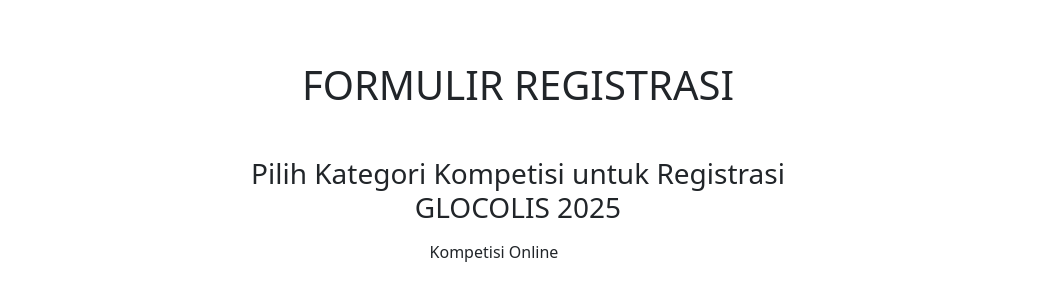
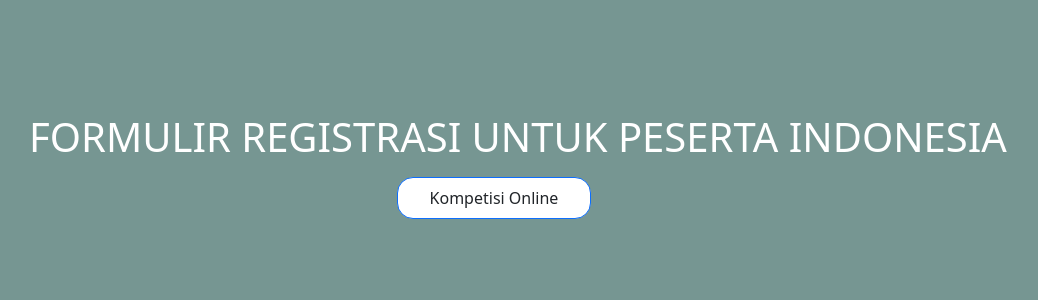
Before and after one commit to iysaofficial/registration-glocolis, a Next.js app: page /registration/homeindo in a window 1280 px wide. Shown: the part 234-534 px from the top of the page, without its empty margins (122-1160 px from the left). Built offline with nearby package versions, Linux system fonts and the light colour scheme.

Commit message:
update button -k

```diff
--- a/src/pages/index.js
+++ b/src/pages/index.js
@@ -26,13 +26,13 @@
           </div>
           <div className="link-web mx-auto text-center">
             <Link href="/registration/homeindo" legacyBehavior>
-            <a className="btn-regist btn-action text-center me-lg-5 m-2">
+            <a className="btn-regist   text-center me-lg-5 m-2">
               Indonesia Participant{" "}
               <i className="fa-solid fa-earth-americas"></i>
             </a>
             </Link>
             <Link href="/registration/homeinter" legacyBehavior>
-            <a className="btn-regist btn-action text-center me-lg-5 m-2">
+            <a className="btn-regist   text-center me-lg-5 m-2">
               International Participant{" "}
               <i className="fa-solid fa-earth-americas"></i>
             </a>
--- a/src/pages/registration/homeindo.jsx
+++ b/src/pages/registration/homeindo.jsx
@@ -38,22 +38,22 @@
           <div className="wrapper">
             <div className="text-center">
               <h1 className="mx-auto text-sm md:text-lg lg:text-5xl">
-                FORMULIR REGISTRASI
+                FORMULIR REGISTRASI UNTUK PESERTA INDONESIA
               </h1>
-              <h3 className="mx-auto mt-5 mb-2 text-sm md:text-lg lg:text-2xl">
+              {/* <h3 className="mx-auto mt-5 mb-2 text-sm md:text-lg lg:text-2xl">
                 Pilih Kategori Kompetisi untuk Registrasi GLOCOLIS 2025
-              </h3>
+              </h3> */}
             </div>
           </div>
           <div className="link-web mx-auto text-center">
             <a
-              className="btn btn-action text-center me-lg-5 "
+              className="btn btn-regist text-center me-lg-5 "
               onClick={() => handleOpenModal("/registration/indo-online", indonesiaOnlineTerms)}
             >
               Kompetisi Online{" "}<i className="fa-solid fa-earth-americas"></i>
             </a>
             {/* <a
-              className="btn btn-action text-center me-lg-5 "
+              className="btn btn-regist text-center me-lg-5 "
               onClick={() => handleOpenModal("/registration/indo-offline", indonesiaOfflineTerms)}
             >
               Kompetisi Offline{" "}<i className="fa-solid fa-earth-americas"></i>
--- a/src/pages/registration/inter-offline.jsx
+++ b/src/pages/registration/inter-offline.jsx
@@ -148,7 +148,7 @@
       <section className="registration-section">
         <div class="container">
           <div class="content">
-            <div class="sub">FORM REGISTRATION</div>
+            <div class="sub">REGISTRATION FORM</div>
             <h1 class="garis-bawah"></h1>
             <br />
             <br />
--- a/src/pages/registration/inter-online.jsx
+++ b/src/pages/registration/inter-online.jsx
@@ -153,7 +153,7 @@
       <section className="registration-section">
         <div class="container">
           <div class="content">
-            <div class="sub">FORM REGISTRATION</div>
+            <div class="sub">REGISTRATION FORM</div>
             <h1 class="garis-bawah"></h1>
             <br />
             <br />
--- a/src/styles/globals.css
+++ b/src/styles/globals.css
@@ -1,10 +1,10 @@
-/* :root {
+:root {
     --warna-primary: #769692;
-    --warna-sekunder: #198754;
+    --warna-sekunder: #4da6e7;
     --warna-tulisan: #fff;
     --warna-tulisan2: #212529;
     --font-family: "Kanit", sans-serif;
-  } */
+  }
 
   .text-align {
     text-align: justify;
@@ -83,9 +83,8 @@
   }
 
   .btn-regist:hover {
-    color: var(--warna-tulisan2) !important;
-    /* background-color: linear-gradient(to right, #198754 50%, #fefefe 150%); */
-    background-color: #198754;
+    color: var(--warna-tulisan) !important;
+    background-color: var(--warna-sekunder);
     font-size: 1.1rem;
   }
 
```
Also changed, not shown: src/pages/registration/homeinter.jsx (+4 -4 lines).
